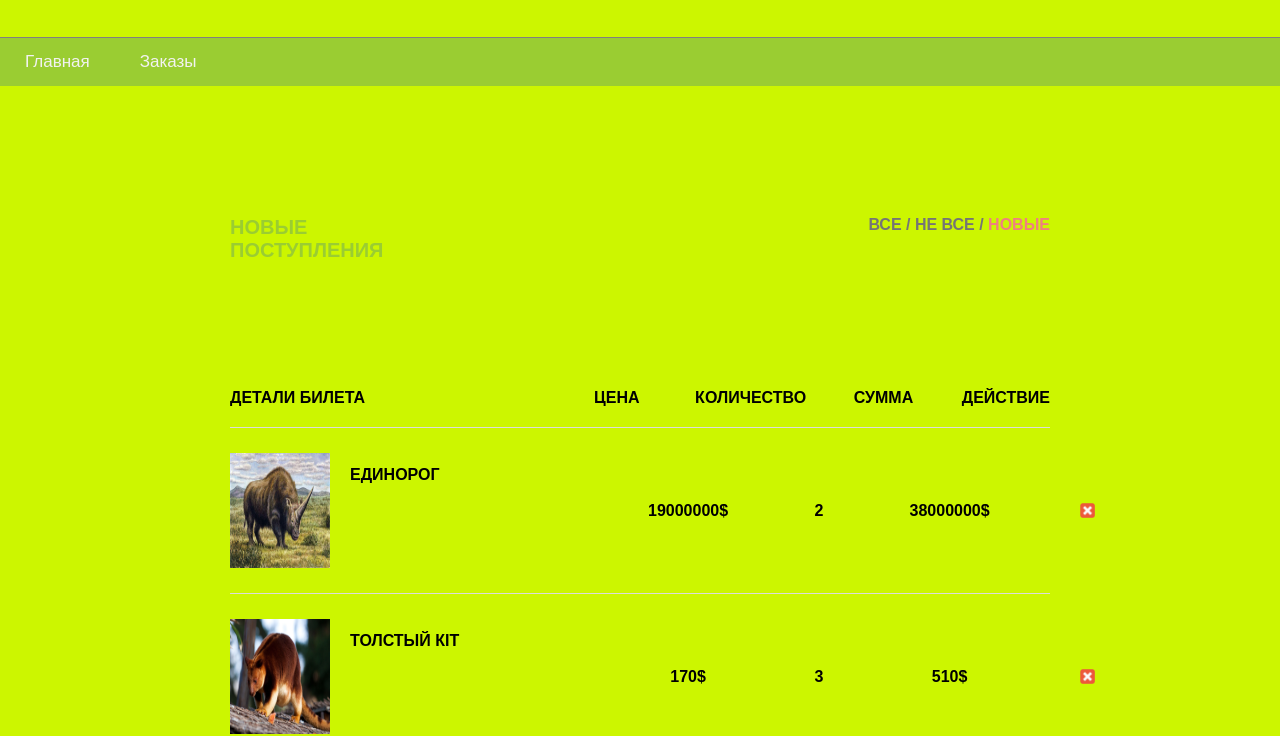
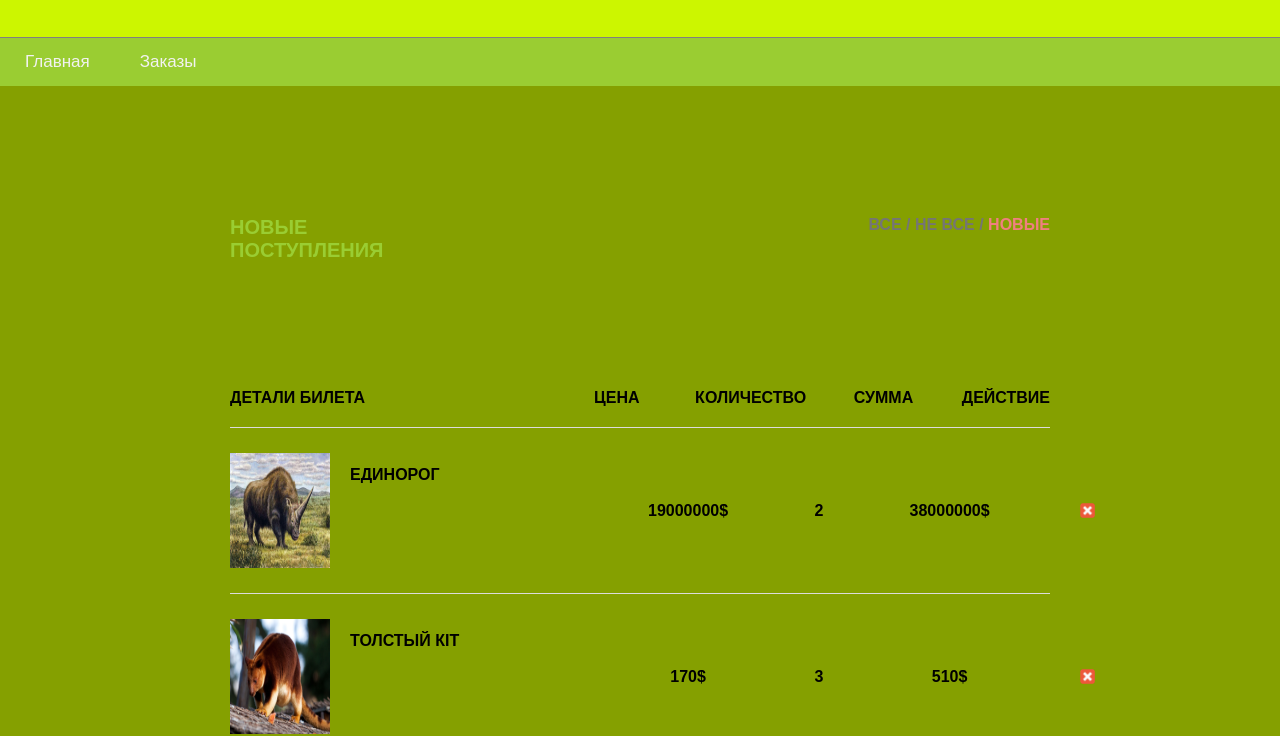
Before and after one commit to Vsevolod-Z/Web, a plain HTML site: page Lab2/shopping_cart.html in a window 1280 px wide. Shown: the part 84-820 px from the top of the page. Drawn offline with Linux system fonts and the light colour scheme.

Commit message:
colorChange

```diff
--- a/Lab2/shopping_cart.html
+++ b/Lab2/shopping_cart.html
@@ -46,10 +46,12 @@
                 <a href="shopping_cart.html">Заказы</a>
             </div>
         </nav>
+        <div class = "purchases">
             <div class="startPanel">
                 <span class="spMain">Новые поступления</span>
                 <span class="sp">Все / не все / <span class="spSpec" style="color: lightcoral">новые</span></span>
             </div>
+
             <div class="Itemposition">
                 <div class="colNames">
                     <span class="colText" style="margin-right: 0; margin-left: 0; width: 500px; text-align: left">Детали билета</span>
@@ -98,10 +100,12 @@
                     <img class="deleteIcon" src="images/delete.png" alt="delete">
                 </div>
             </div>
+
         <div class="shopButtons">
             <div class="shopButton" style="margin-left:230px"><span>Очистить</span></div>
             <div class="shopButton" style="margin-left:auto; margin-right:230px"><span>Продолжить</span></div>
         </div>
+
         <div class="checkoutBlock">
             <div class="subinfo">
                 <span>Стоимость</span>
@@ -114,7 +118,7 @@
             <div class="line"></div>
             <div class="checkoutButton"><span>Приобрести</span></div>
         </div>
-
+</div>
         <div class="end">
             <div class="wrap">
                 <div class="eLogo">
--- a/Lab2/style.css
+++ b/Lab2/style.css
@@ -64,6 +64,9 @@ header {
     width: 40px;
 }
 
+.purchases{
+    background-color: #85A000;
+}
 .logo a:visited{
     color: black;
 }
```
Lines whose indentation alone changed are shown as unchanged.
